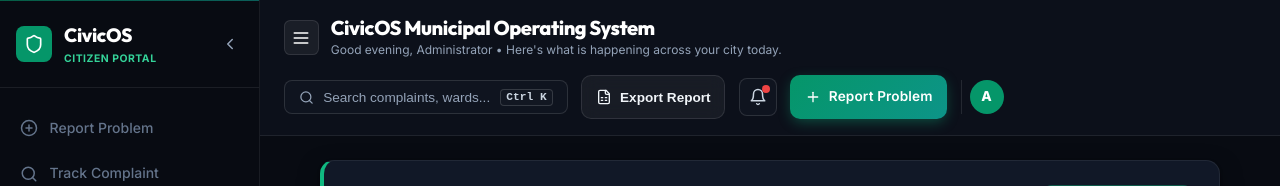
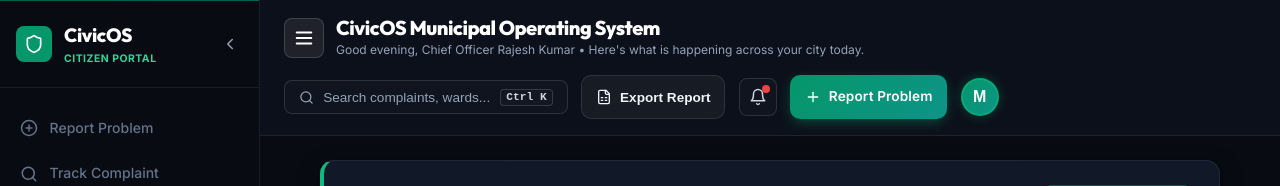
Before and after one commit to shardul-2007/civicos, a React (Vite) app in the folder client/: page /officer in a window 1280 px wide. Shown: the top 186 px of the page. Built offline with nearby package versions, Linux system fonts and the light colour scheme; no server answers.

Commit message:
Make 3-line menu button toggle sidebar collapse/drawer and add interactive user profile dropdown to M avatar button

```diff
--- a/client/src/App.jsx
+++ b/client/src/App.jsx
@@ -86,12 +86,6 @@ export default function App() {
           />
         )}
 
-        {/*
-         * ✅ MOBILE FIX: We use a CSS class-based approach instead of inline style.
-         * The .admin-main class has margin-left defined via CSS, which allows the
-         * @media (max-width: 767px) rule to properly zero it with !important.
-         * Inline styles always win over media-query styles, so they cannot be used here.
-         */}
         <div
           className={`main-wrapper ${!isPublicPage ? (collapsed ? 'admin-main-collapsed' : 'admin-main') : ''}`}
         >
@@ -103,7 +97,10 @@ export default function App() {
               onOpenCommand={() => setCommandOpen(true)}
               onOpenNotifications={() => setNotificationsOpen(true)}
               onOpenExport={() => setExportOpen(true)}
-              onToggleMobileSidebar={() => setMobileOpen((prev) => !prev)}
+              onToggleMobileSidebar={() => {
+                setMobileOpen((prev) => !prev);
+                setCollapsed((prev) => !prev);
+              }}
             />
           )}
 
--- a/client/src/components/Header.jsx
+++ b/client/src/components/Header.jsx
@@ -1,11 +1,15 @@
-import React from 'react';
+import React, { useState } from 'react';
 import { Link, useNavigate } from 'react-router-dom';
-import { Search, Bell, Plus, User, Command, FileSpreadsheet, Menu } from 'lucide-react';
+import { Search, Bell, Plus, User, Command, FileSpreadsheet, Menu, LogOut, Shield, CheckCircle2, ChevronDown, Sparkles } from 'lucide-react';
 import { useAuth } from '../context/AuthContext';
 
 export default function Header({ title, onOpenCommand, onOpenNotifications, onOpenExport, onToggleMobileSidebar }) {
-  const { user } = useAuth();
+  const { user, logout } = useAuth();
   const navigate = useNavigate();
+  const [userDropdownOpen, setUserDropdownOpen] = useState(false);
+
+  const initial = user?.name ? user.name.charAt(0).toUpperCase() : 'M';
+  const role = user?.role || 'OFFICER';
 
   return (
     <header style={{
@@ -19,42 +23,41 @@ export default function Header({ title, onOpenCommand, onOpenNotifications, onOp
       gap: '1rem',
       position: 'sticky',
       top: 0,
-      zIndex: 'var(--z-header)', // --z-header: 700
+      zIndex: 1000,
     }}>
-      {/* Left Title & Mobile Menu Button */}
+      {/* Left Title & Mobile/Desktop Menu Toggle Button */}
       <div style={{ display: 'flex', alignItems: 'center', gap: '0.75rem' }}>
-        {onToggleMobileSidebar && (
         <button
           onClick={onToggleMobileSidebar}
           style={{
-              background: 'rgba(255,255,255,0.06)',
-              border: '1px solid rgba(255,255,255,0.1)',
+            background: 'rgba(255,255,255,0.08)',
+            border: '1px solid rgba(255,255,255,0.15)',
             color: '#ffffff',
-              padding: '0.4rem',
-              borderRadius: '0.4rem',
+            padding: '0.5rem',
+            borderRadius: '0.5rem',
             cursor: 'pointer',
             display: 'flex',
             alignItems: 'center',
             justifyContent: 'center',
+            transition: 'background 0.2s',
           }}
-            title="Toggle Menu"
+          title="Toggle Navigation Menu"
         >
-            <Menu size={20} />
+          <Menu size={22} />
         </button>
-        )}
 
         <div>
           <h2 style={{ fontSize: '1.25rem', fontWeight: 800, color: '#ffffff' }}>
-            {title || 'City Operations Overview'}
+            {title || 'CivicOS Municipal Operating System'}
           </h2>
           <div style={{ fontSize: '0.75rem', color: '#94a3b8' }}>
-            Good evening, {user?.name || 'Administrator'} • Here's what is happening across your city today.
+            Good evening, {user?.name || 'Chief Officer Rajesh Kumar'} • Here's what is happening across your city today.
           </div>
         </div>
       </div>
 
       {/* Quick Search & Actions */}
-      <div style={{ display: 'flex', alignItems: 'center', gap: '0.85rem', flexWrap: 'wrap' }}>
+      <div style={{ display: 'flex', alignItems: 'center', gap: '0.85rem', flexWrap: 'wrap', position: 'relative' }}>
 
         {/* Global Search Bar (Triggers Ctrl+K Command Palette) */}
         <button
@@ -113,15 +116,88 @@ export default function Header({ title, onOpenCommand, onOpenNotifications, onOp
         </button>
 
         {/* Quick Report Issue Button */}
-        <Link to="/report" className="btn-sage" style={{ padding: '0.45rem 0.9rem', fontSize: '0.85rem' }}>
+        <Link to="/report" className="btn-sage" style={{ padding: '0.45rem 0.9rem', fontSize: '0.85rem', textDecoration: 'none' }}>
           <Plus size={16} /> Report Problem
         </Link>
 
-        {/* User Badge */}
-        <div style={{ display: 'flex', alignItems: 'center', gap: '0.5rem', paddingLeft: '0.5rem', borderLeft: '1px solid rgba(255, 255, 255, 0.1)' }}>
-          <div style={{ width: '34px', height: '34px', borderRadius: '50%', background: '#059669', color: 'white', display: 'flex', alignItems: 'center', justifyContent: 'center', fontWeight: 800, fontSize: '0.85rem' }}>
-            {user?.name ? user.name.charAt(0) : 'A'}
+        {/* User Badge Avatar Button (Interactive Modal Trigger) */}
+        <div style={{ position: 'relative' }}>
+          <button
+            onClick={() => setUserDropdownOpen(!userDropdownOpen)}
+            style={{
+              width: '38px',
+              height: '38px',
+              borderRadius: '50%',
+              background: 'linear-gradient(135deg, #059669 0%, #0d9488 100%)',
+              color: 'white',
+              display: 'flex',
+              alignItems: 'center',
+              justifyContent: 'center',
+              fontWeight: 800,
+              fontSize: '1rem',
+              border: '2px solid rgba(16, 185, 129, 0.5)',
+              boxShadow: '0 0 12px rgba(16, 185, 129, 0.3)',
+              cursor: 'pointer',
+              transition: 'transform 0.2s ease',
+            }}
+            title="User Profile & Quick Actions"
+          >
+            {initial}
+          </button>
+
+          {/* User Profile Dropdown Menu */}
+          {userDropdownOpen && (
+            <div style={{
+              position: 'absolute',
+              top: '50px',
+              right: 0,
+              width: '260px',
+              background: '#121722',
+              border: '1px solid rgba(255, 255, 255, 0.12)',
+              borderRadius: '0.75rem',
+              boxShadow: '0 20px 40px rgba(0, 0, 0, 0.8)',
+              padding: '1rem',
+              zIndex: 1100,
+            }}>
+              <div style={{ display: 'flex', alignItems: 'center', gap: '0.75rem', marginBottom: '0.85rem', paddingBottom: '0.75rem', borderBottom: '1px solid rgba(255, 255, 255, 0.08)' }}>
+                <div style={{ width: '40px', height: '40px', borderRadius: '50%', background: '#059669', color: 'white', display: 'flex', alignItems: 'center', justifyContent: 'center', fontWeight: 800, fontSize: '1.1rem' }}>
+                  {initial}
                 </div>
+                <div>
+                  <div style={{ fontWeight: 800, color: '#ffffff', fontSize: '0.9rem' }}>
+                    {user?.name || 'Chief Officer Rajesh Kumar'}
+                  </div>
+                  <div style={{ fontSize: '0.72rem', color: '#34d399', fontWeight: 700, textTransform: 'uppercase' }}>
+                    {role} • Ward 14
+                  </div>
+                </div>
+              </div>
+
+              <div style={{ display: 'flex', flexDirection: 'column', gap: '0.4rem', marginBottom: '0.85rem' }}>
+                <Link to="/officer" onClick={() => setUserDropdownOpen(false)} style={{ textDecoration: 'none', color: '#cbd5e1', fontSize: '0.82rem', padding: '0.4rem 0.6rem', borderRadius: '0.35rem', background: 'rgba(255,255,255,0.03)', display: 'flex', alignItems: 'center', gap: '0.5rem' }}>
+                  <Shield size={14} color="#60a5fa" /> Field Officer Desk
+                </Link>
+                <Link to="/admin" onClick={() => setUserDropdownOpen(false)} style={{ textDecoration: 'none', color: '#cbd5e1', fontSize: '0.82rem', padding: '0.4rem 0.6rem', borderRadius: '0.35rem', background: 'rgba(255,255,255,0.03)', display: 'flex', alignItems: 'center', gap: '0.5rem' }}>
+                  <Sparkles size={14} color="#34d399" /> Command Overview
+                </Link>
+                <Link to="/report" onClick={() => setUserDropdownOpen(false)} style={{ textDecoration: 'none', color: '#cbd5e1', fontSize: '0.82rem', padding: '0.4rem 0.6rem', borderRadius: '0.35rem', background: 'rgba(255,255,255,0.03)', display: 'flex', alignItems: 'center', gap: '0.5rem' }}>
+                  <Plus size={14} color="#f59e0b" /> Report Civic Problem
+                </Link>
+              </div>
+
+              <button
+                onClick={() => {
+                  setUserDropdownOpen(false);
+                  logout();
+                  navigate('/login');
+                }}
+                className="btn-glass"
+                style={{ width: '100%', justifyContent: 'center', color: '#f87171', borderColor: 'rgba(239, 68, 68, 0.3)', fontSize: '0.8rem', padding: '0.4rem' }}
+              >
+                <LogOut size={14} /> Log Out
+              </button>
+            </div>
+          )}
         </div>
 
       </div>
```
Lines whose indentation alone changed are shown as unchanged.
